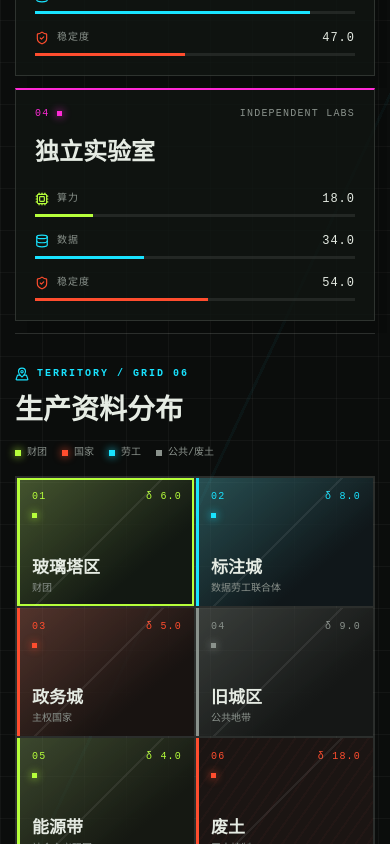
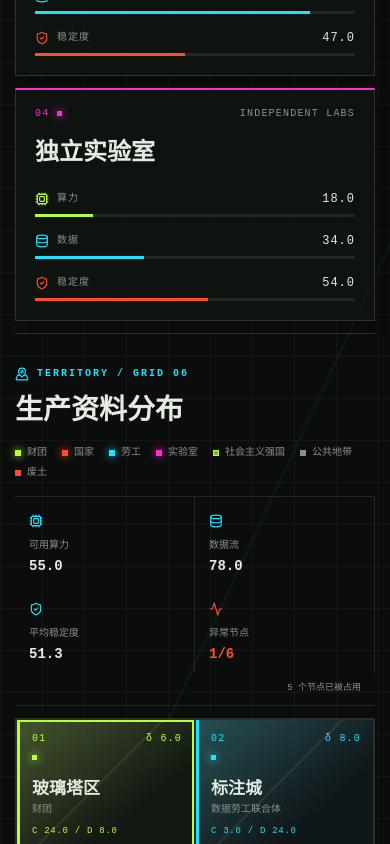
Before and after one commit to JerryLuozeng/compute-oligarchs, a React (Vite) app: page / in a window 390 px wide. Shown: the part 1156-2000 px from the top of the page. Built offline with nearby package versions, Linux system fonts and the light colour scheme.

Commit message:
feat: enhance territory map overview

```diff
--- /dev/null
+++ b/src/ui/map-summary.ts
@@ -0,0 +1,38 @@
+import type { Tile } from "@/core/models/tile";
+
+export interface MapSummaryData {
+  totalComputeOutput: number;
+  totalDataOutput: number;
+  averageStability: number;
+  unstableTileCount: number;
+  occupiedTileCount: number;
+}
+
+export const getMapSummary = (tiles: readonly Tile[]): MapSummaryData => {
+  const totals = tiles.reduce(
+    (summary, tile) => ({
+      totalComputeOutput: summary.totalComputeOutput + tile.computeOutput,
+      totalDataOutput: summary.totalDataOutput + tile.dataOutput,
+      totalStability: summary.totalStability + tile.stability,
+      unstableTileCount:
+        summary.unstableTileCount + (tile.modelDrift >= 12 || tile.stability < 25 ? 1 : 0),
+      occupiedTileCount:
+        summary.occupiedTileCount + (tile.controllingFaction === "none" ? 0 : 1)
+    }),
+    {
+      totalComputeOutput: 0,
+      totalDataOutput: 0,
+      totalStability: 0,
+      unstableTileCount: 0,
+      occupiedTileCount: 0
+    }
+  );
+
+  return {
+    totalComputeOutput: totals.totalComputeOutput,
+    totalDataOutput: totals.totalDataOutput,
+    averageStability: tiles.length === 0 ? 0 : totals.totalStability / tiles.length,
+    unstableTileCount: totals.unstableTileCount,
+    occupiedTileCount: totals.occupiedTileCount
+  };
+};
--- a/src/ui/map-tiles.css
+++ b/src/ui/map-tiles.css
@@ -11,6 +11,8 @@
 .map-section__eyebrow,
 .map-legend,
 .map-legend span,
+.map-summary,
+.map-summary__item,
 .map-tile__controller,
 .tile-detail__topline,
 .tile-detail__controller,
@@ -26,7 +28,17 @@
 .legend-dot--consortium { background: #b6ff3b; box-shadow: 0 0 8px #b6ff3b; }
 .legend-dot--sovereign { background: #ff4d2e; box-shadow: 0 0 8px #ff4d2e; }
 .legend-dot--labor { background: #19e3ff; box-shadow: 0 0 8px #19e3ff; }
+.legend-dot--labs { background: #ff2bd6; box-shadow: 0 0 8px #ff2bd6; }
+.legend-dot--socialist { border: 1px solid #b6ff3b; background: transparent; box-shadow: inset 0 0 5px #b6ff3b; }
 .legend-dot--commons { background: #8a928c; }
+.legend-dot--wasteland { background: #ff4d2e; }
+
+.map-summary { min-height: 54px; margin-bottom: 12px; border-block: 1px solid rgb(138 146 140 / 0.18); }
+.map-summary__item { min-width: 0; flex: 1; gap: 8px; border-right: 1px solid rgb(138 146 140 / 0.18); padding: 12px 14px; color: #8a928c; font: 10px/1 "Cascadia Mono", monospace; }
+.map-summary__item svg { width: 14px; flex: none; color: #19e3ff; }
+.map-summary__item strong { margin-left: auto; color: #e5ebe3; font-size: 14px; }
+.map-summary__item--alert svg, .map-summary__item--alert strong { color: #ff4d2e; }
+.map-summary p { margin: 0 14px; color: #8a928c; font: 9px/1.3 "Cascadia Mono", monospace; text-align: right; }
 
 .map-layout { display: grid; grid-template-columns: minmax(0, 1.7fr) minmax(240px, 0.8fr); gap: 12px; }
 .tile-grid { display: grid; grid-template-columns: repeat(3, minmax(0, 1fr)); gap: 2px; padding: 2px; background: rgb(138 146 140 / 0.25); }
@@ -48,6 +60,7 @@
 .map-tile__signal { position: absolute; top: 35px; left: 15px; width: 5px; height: 5px; background: var(--tile-accent); box-shadow: 0 0 8px var(--tile-accent); }
 .map-tile__name { position: relative; z-index: 1; font: 700 20px/1 "Bahnschrift", sans-serif; }
 .map-tile__controller { position: relative; z-index: 1; gap: 6px; margin-top: 8px; color: #8a928c; font: 10px/1 "Cascadia Mono", monospace; }
+.map-tile__output { position: relative; z-index: 1; margin-top: 12px; color: var(--tile-accent); font: 9px/1 "Cascadia Mono", monospace; letter-spacing: 0.08em; }
 
 .tile-detail { min-height: 100%; border: 1px solid var(--tile-accent); border-left-width: 3px; padding: 18px; background: var(--tile-background); }
 .tile-detail__topline { justify-content: space-between; color: #8a928c; font: 10px/1 "Cascadia Mono", monospace; letter-spacing: 0.12em; }
@@ -67,6 +80,9 @@
 @keyframes tile-flicker { 0%, 92%, 100% { filter: none; } 93% { filter: hue-rotate(35deg) saturate(1.7); } 94% { filter: none; } }
 
 @media (max-width: 900px) {
+  .map-summary { flex-wrap: wrap; }
+  .map-summary__item { flex-basis: calc(50% - 1px); }
+  .map-summary p { flex-basis: 100%; padding: 10px 0; }
   .map-layout { grid-template-columns: 1fr; }
   .tile-detail { min-height: auto; }
 }
@@ -75,6 +91,8 @@
   .map-section { width: min(100% - 30px, 1180px); }
   .map-section__heading { align-items: flex-start; flex-direction: column; }
   .map-legend { justify-content: flex-start; }
+  .map-summary__item { align-items: flex-start; flex-direction: column; }
+  .map-summary__item strong { margin-left: 0; }
   .tile-grid { grid-template-columns: repeat(2, minmax(0, 1fr)); }
   .map-tile { min-height: 128px; padding: 12px; }
   .map-tile__index { left: 12px; }
--- a/src/ui/map-tiles.tsx
+++ b/src/ui/map-tiles.tsx
@@ -1,7 +1,8 @@
-import { useState } from "react";
-import { Activity, Cpu, Database, MapPinned } from "lucide-react";
+import { useState, type ReactNode } from "react";
+import { Activity, Cpu, Database, MapPinned, ShieldCheck } from "lucide-react";
 import type { FactionId } from "@/core/models/ids";
 import type { Tile } from "@/core/models/tile";
+import { getMapSummary } from "./map-summary";
 import "./map-tiles.css";
 
 type TileController = FactionId | "commons" | "none";
@@ -26,13 +27,43 @@ const controllerTone: Record<TileController, string> = {
   none: "tile--wasteland"
 };
 
+const collectionModeLabel: Record<Tile["collectionMode"], string> = {
+  free_service: "免费服务采集",
+  compulsory: "强制采集",
+  wage_labeling: "计件标注",
+  cooperative: "合作社共有",
+  public_commons: "公共数据公地"
+};
+
 const tileStatus = (tile: Tile): string => tile.modelDrift >= 12 ? "高漂移" : tile.modelDrift >= 8 ? "漂移累积" : "运行中";
 
-function TileMetric({ icon, label, value }: { icon: React.ReactNode; label: string; value: number }) {
+function TileMetric({ icon, label, value }: { icon: ReactNode; label: string; value: number }) {
   return (
     <div className="tile-detail__metric">
       <span>{icon}{label}</span>
       <strong>{value.toFixed(1)}</strong>
+    </div>
+  );
+}
+
+function MapSummary({ tiles }: { tiles: readonly Tile[] }) {
+  const summary = getMapSummary(tiles);
+
+  return (
+    <div className="map-summary" aria-label="地图态势摘要">
+      <div className="map-summary__item">
+        <Cpu /><span>可用算力</span><strong>{summary.totalComputeOutput.toFixed(1)}</strong>
+      </div>
+      <div className="map-summary__item">
+        <Database /><span>数据流</span><strong>{summary.totalDataOutput.toFixed(1)}</strong>
+      </div>
+      <div className="map-summary__item">
+        <ShieldCheck /><span>平均稳定度</span><strong>{summary.averageStability.toFixed(1)}</strong>
+      </div>
+      <div className={`map-summary__item ${summary.unstableTileCount > 0 ? "map-summary__item--alert" : ""}`}>
+        <Activity /><span>异常节点</span><strong>{summary.unstableTileCount}/{tiles.length}</strong>
+      </div>
+      <p>{summary.occupiedTileCount} 个节点已被占用</p>
     </div>
   );
 }
@@ -56,12 +87,17 @@ export function MapTiles({ tiles }: { tiles: readonly Tile[] }) {
           <span><i className="legend-dot legend-dot--consortium" />财团</span>
           <span><i className="legend-dot legend-dot--sovereign" />国家</span>
           <span><i className="legend-dot legend-dot--labor" />劳工</span>
-          <span><i className="legend-dot legend-dot--commons" />公共/废土</span>
+          <span><i className="legend-dot legend-dot--labs" />实验室</span>
+          <span><i className="legend-dot legend-dot--socialist" />社会主义强国</span>
+          <span><i className="legend-dot legend-dot--commons" />公共地带</span>
+          <span><i className="legend-dot legend-dot--wasteland" />废土</span>
         </div>
       </div>
 
+      <MapSummary tiles={tiles} />
+
       <div className="map-layout">
-        <div className="tile-grid" role="grid" aria-label="六个世界地块">
+        <div className="tile-grid" role="grid" aria-label="世界地块">
           {tiles.map((tile, index) => {
             const controller = tile.controllingFaction;
             const isSelected = tile.id === selectedTile.id;
@@ -70,15 +106,17 @@ export function MapTiles({ tiles }: { tiles: readonly Tile[] }) {
                 className={`map-tile ${controllerTone[controller]} ${isSelected ? "map-tile--selected" : ""} ${tile.modelDrift >= 12 ? "map-tile--unstable" : ""}`}
                 type="button"
                 role="gridcell"
+                aria-label={`${tile.name}，${controllerLabel[controller]}，算力 ${tile.computeOutput.toFixed(1)}，数据 ${tile.dataOutput.toFixed(1)}，漂移 ${tile.modelDrift.toFixed(1)}`}
                 aria-selected={isSelected}
                 data-testid={`map-tile-${tile.id}`}
                 key={tile.id}
                 onClick={() => setSelectedTileId(tile.id)}
               >
-                <span className="map-tile__index">0{index + 1}</span>
+                <span className="map-tile__index">{String(index + 1).padStart(2, "0")}</span>
                 <span className="map-tile__signal" aria-hidden="true" />
                 <span className="map-tile__name">{tile.name}</span>
                 <span className="map-tile__controller">{controllerLabel[controller]}</span>
+                <span className="map-tile__output">C {tile.computeOutput.toFixed(1)} / D {tile.dataOutput.toFixed(1)}</span>
                 <span className="map-tile__drift">δ {tile.modelDrift.toFixed(1)}</span>
               </button>
             );
@@ -91,7 +129,7 @@ export function MapTiles({ tiles }: { tiles: readonly Tile[] }) {
             <span className="tile-detail__status">{tileStatus(selectedTile)}</span>
           </div>
           <h3>{selectedTile.name}</h3>
-          <p className="tile-detail__controller">{controllerLabel[selectedTile.controllingFaction]} · {selectedTile.collectionMode.replaceAll("_", " ")}</p>
+          <p className="tile-detail__controller">{controllerLabel[selectedTile.controllingFaction]} · {collectionModeLabel[selectedTile.collectionMode]}</p>
           <div className="tile-detail__metrics">
             <TileMetric icon={<Cpu />} label="算力产出" value={selectedTile.computeOutput} />
             <TileMetric icon={<Database />} label="数据产出" value={selectedTile.dataOutput} />
@@ -100,7 +138,7 @@ export function MapTiles({ tiles }: { tiles: readonly Tile[] }) {
           <div className="tile-detail__stability">
             <span>地块稳定度</span>
             <strong>{selectedTile.stability.toFixed(1)}</strong>
-            <span className="tile-detail__stability-track"><i style={{ width: `${Math.min(100, selectedTile.stability)}%` }} /></span>
+            <span className="tile-detail__stability-track"><i style={{ width: `${Math.min(100, Math.max(0, selectedTile.stability))}%` }} /></span>
           </div>
         </aside>
       </div>
```
Also changed, not shown: 1 other file (tests, documents, lock files or other folders).
